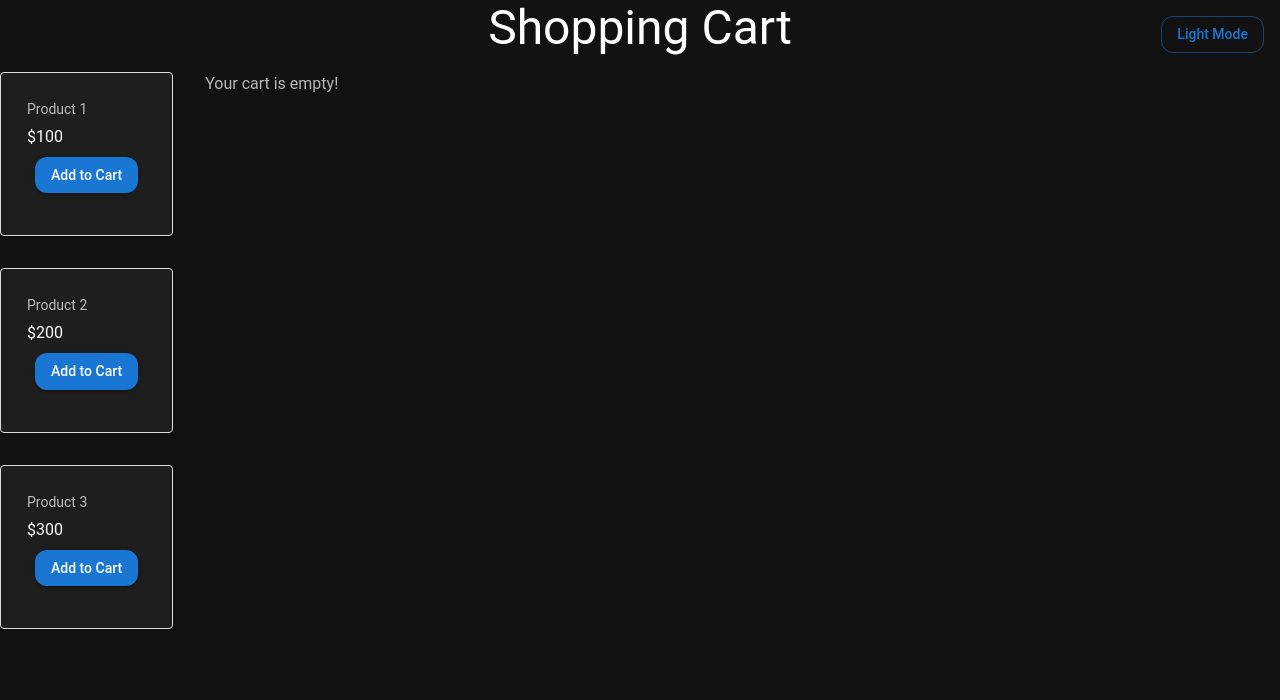
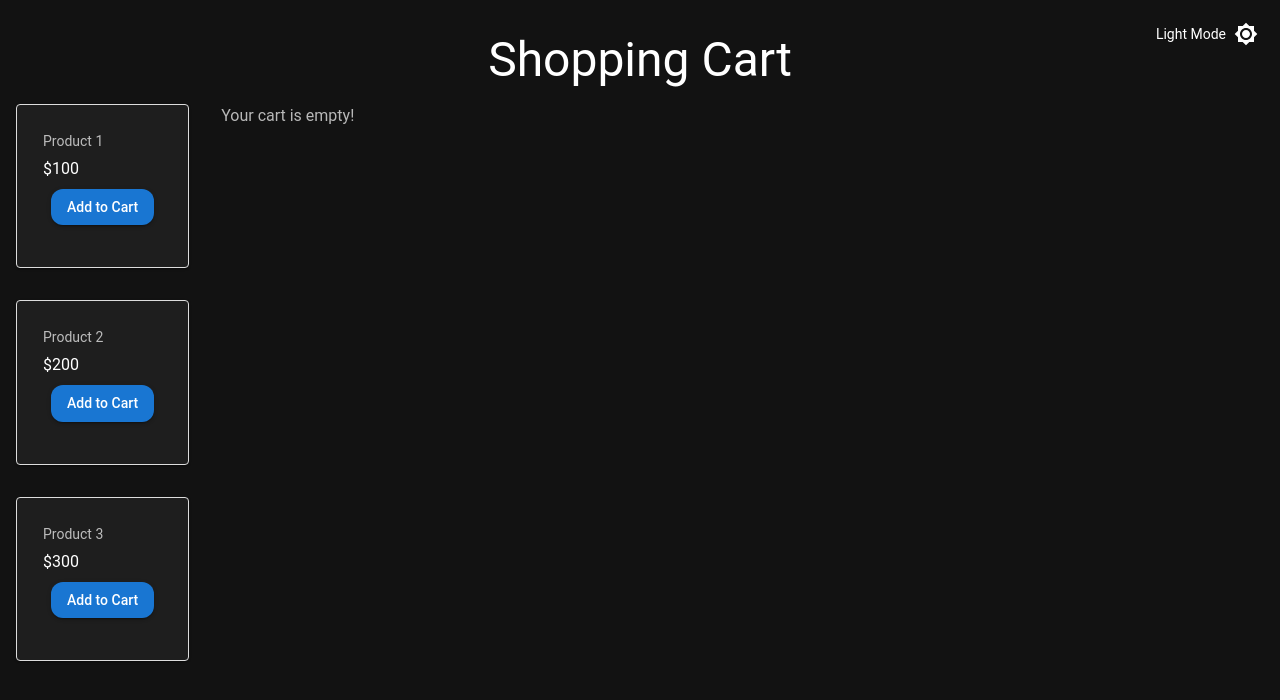
Before and after one commit to Ritesh-Chandra-Roy/react-cart-app, a React app: page / in a window 1280 px wide. Shown: the top 700 px of the page. Built offline with nearby package versions, Linux system fonts and the light colour scheme.

Commit message:
fixed cart heading and theme toggle overlap
Reduced cart heading size and changed position of the heading for smaller screens and added icon for theme mode toggle.

```diff
--- a/src/App.js
+++ b/src/App.js
@@ -1,6 +1,7 @@
 import React, { useReducer } from "react";
 import { Box, Card, CardContent, CardActions, Button, Typography, IconButton } from '@mui/material';
-import { AddBox, RemoveCircle, Delete } from '@mui/icons-material';
+import { useTheme, useMediaQuery } from '@mui/material';
+import { AddBox, RemoveCircle, Delete, Brightness4, Brightness7 } from '@mui/icons-material';
 import "./App.css";
 
 // Reducer function for cart state management
@@ -36,6 +37,8 @@ const cartReducer = (state, action) => {
 };
 
 const CartPage = ({ isDarkMode, toggleDarkMode }) => {
+  const theme = useTheme();
+  const isSmallScreen = useMediaQuery(theme.breakpoints.down('sm')); // true if screen is small
   const [cart, dispatch] = useReducer(cartReducer, []);
 
   const products = [
@@ -50,17 +53,27 @@ const CartPage = ({ isDarkMode, toggleDarkMode }) => {
   );
 
   return (
-    <Box sx={{ display: 'flex', flexDirection: 'column', gap: 2 }}>
-      <Button variant="outlined" onClick={toggleDarkMode}
+    <Box sx={{ display: 'flex', flexDirection: 'column', gap: 2 , px: 2, pt: isSmallScreen ? 6 : 4,}}>
+      <IconButton variant="outlined" onClick={toggleDarkMode}
         sx={{
           position: 'absolute',
           top: '1rem',
           right: '1rem',
           zIndex: 10,
         }}>
-        {isDarkMode ? "Light Mode" : "Dark Mode"}
-      </Button>
-      <Typography variant="h3" align="center">Shopping Cart</Typography>
+        {!isSmallScreen && (
+          <Typography variant="body2" sx={{ mr: 1 }}>
+            {isDarkMode ? 'Light Mode' : 'Dark Mode'}
+          </Typography>
+        )}
+        {isDarkMode ? <Brightness7 /> : <Brightness4 />}
+      </IconButton>
+      <Typography variant={isSmallScreen ? 'h5' : 'h3'} sx={{
+        textAlign: isSmallScreen ? 'left' : 'center',
+        }}
+      >
+        Shopping Cart
+      </Typography>
       <Box sx={{ display: 'flex', flexDirection: 'row', gap: 4 }}>
         <Box sx={{ display: 'flex', flexDirection: 'column', height: 'max-content', gap: 4 }}>
           {products.map((product) => (
```
